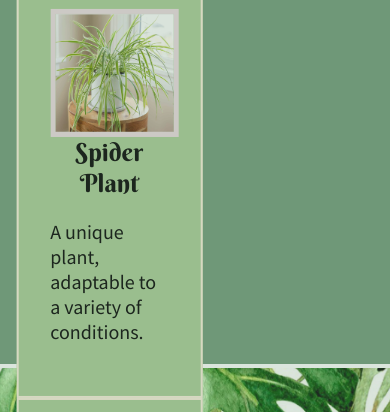
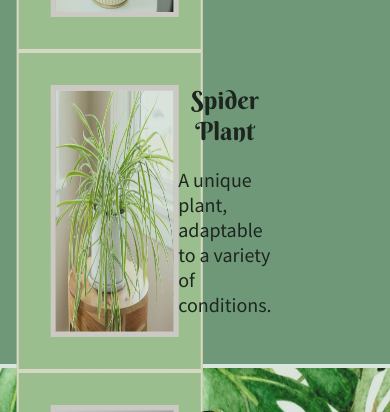
Before and after one commit to DBed/plant-quiz, a plain HTML site: page index.html in a window 390 px wide. Shown: the part 432-844 px from the top of the page. Drawn offline with Linux system fonts and the light colour scheme; a web font is replaced by a local one.

Commit message:
Changed flex settings

```diff
--- a/css/style.css
+++ b/css/style.css
@@ -318,4 +318,8 @@ p{
     #plant-options{
         flex-direction: column;
     }
+
+    .flex-column {
+        flex-direction: row;
+    }
 }
```
